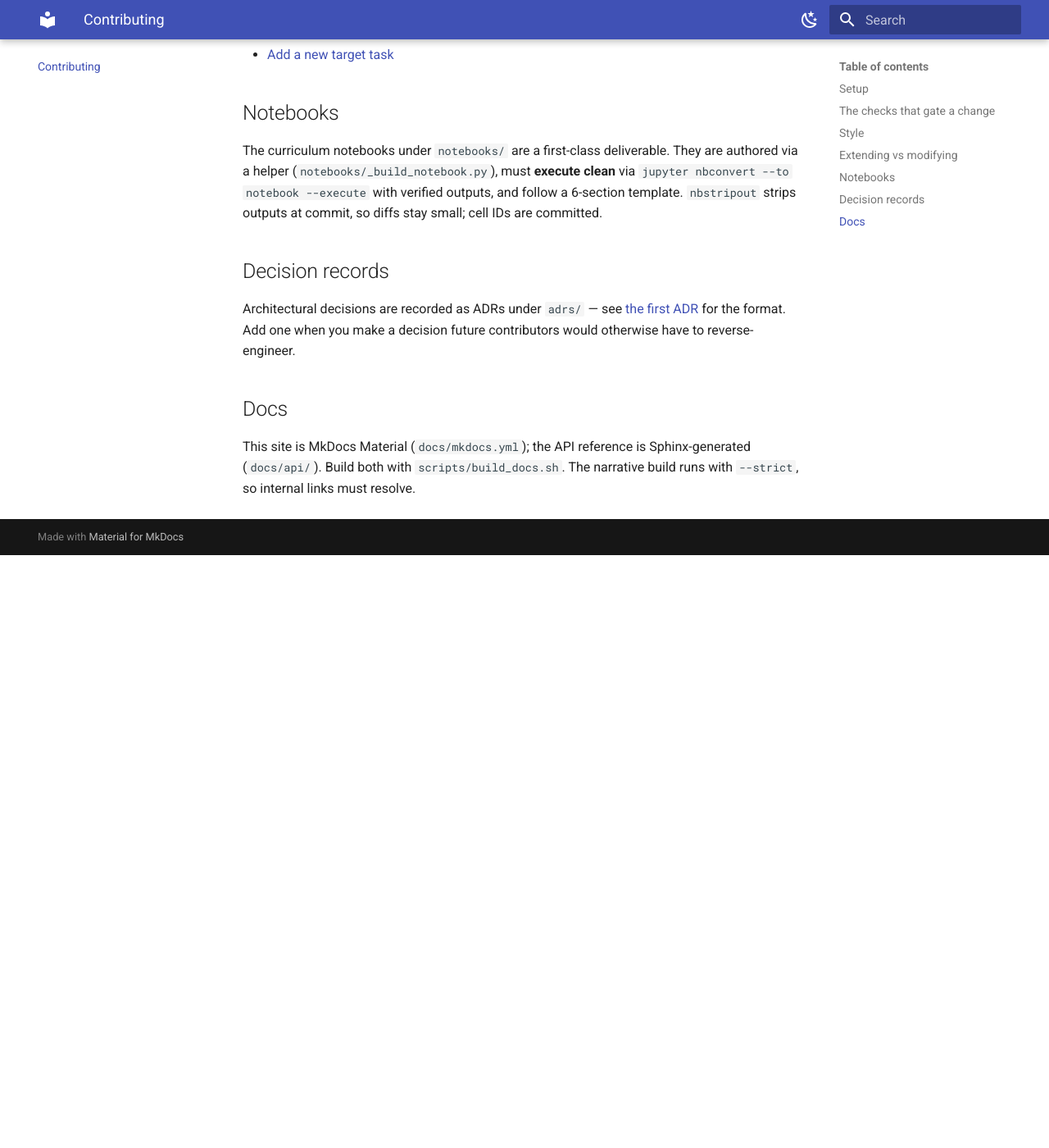
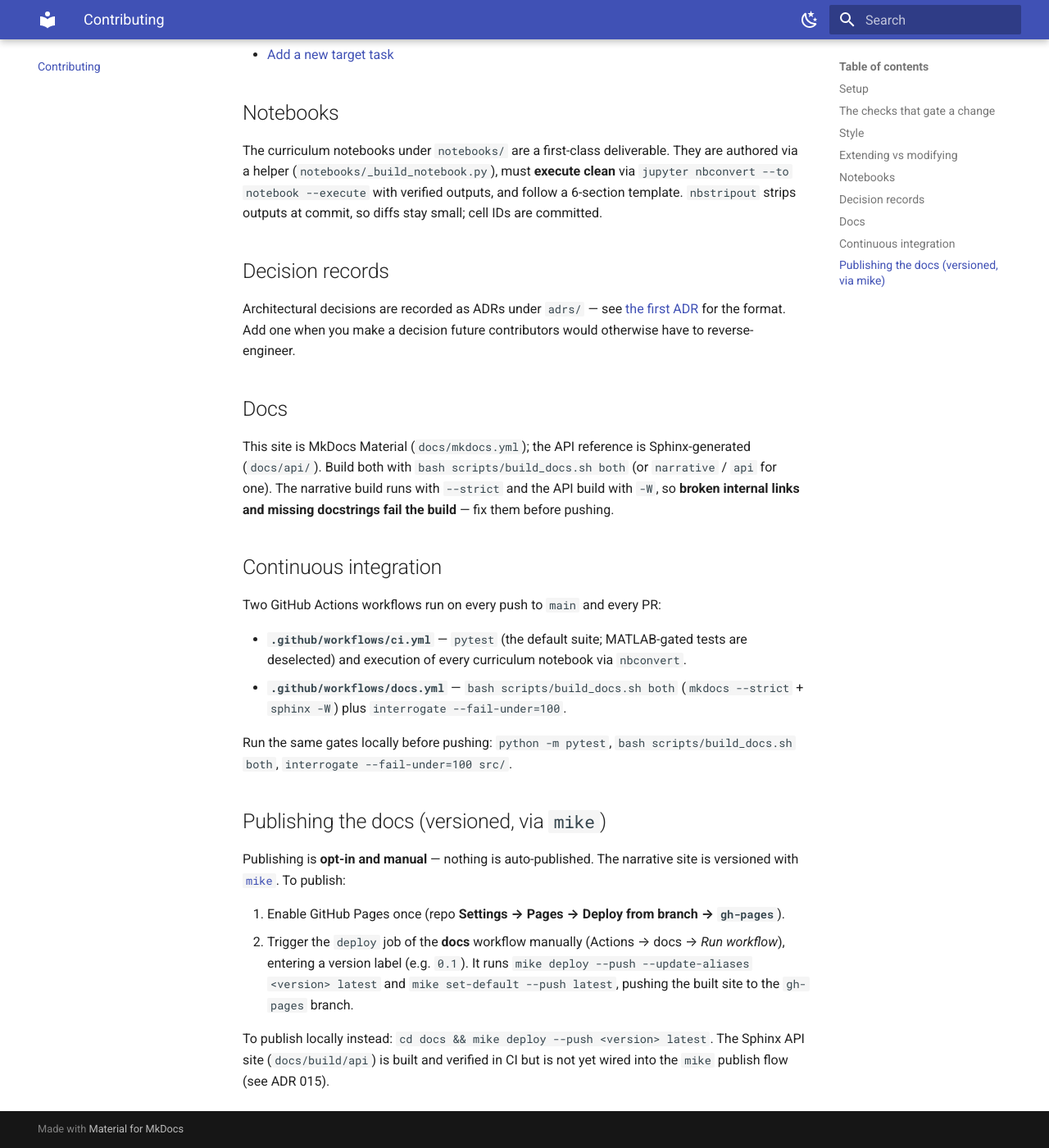
Before and after one commit to cgerrity/neural_data_decoding, an MkDocs documentation site: the page built from docs/narrative/contributing.md, in a window 1280 px wide and 1400 px high, scrolled down 1309 px. Shown: the whole window at 82% size. Built offline with MkDocs 1.6.1 and Material for MkDocs 9.7.7, drawn with Linux system fonts in a browser that asks for light colours; the version menu is left out; before the commit the page ends 1986 px from its top, so only the background shows below that.

Commit message:
ci(F): wire docs + tests into GitHub Actions; configure mike versioning
Completes the Milestone-F infra items (build CI + hosting/versioning),
per docs/PLAN.md's CI-gates spec. No auto-publish — publishing is manual.

- .github/workflows/docs.yml: on push/PR, build both doc sites
  (mkdocs --strict + sphinx -W via build_docs.sh) and run
  interrogate --fail-under=100. A separate 'deploy' job is
  workflow_dispatch ONLY (manual) — it never runs on push/PR, so docs are
  never auto-published; when triggered it publishes the versioned
  narrative site to gh-pages via mike (contents: write, requires Pages
  enabled).
- .github/workflows/ci.yml: on push/PR, run pytest (default suite) and
  execute every curriculum notebook via nbconvert (WANDB_MODE=disabled;
  08.6's MATLAB cell self-skips on the runner).
- mkdocs.yml: add the  selector (inert
  until a mike deploy runs; verified clean under --strict).
- contributing.md: document the CI gates and the opt-in, manual mike
  publish flow (enable Pages -> run the deploy job).

Verified locally: build_docs.sh both exits 0, interrogate --fail-under=100
passes, the notebook glob matches all 76, both workflow YAMLs parse and
the deploy job is correctly gated to workflow_dispatch.

Co-Authored-By: Claude Opus 4.8 <noreply@anthropic.com>

```diff
--- a/docs/mkdocs.yml
+++ b/docs/mkdocs.yml
@@ -65,6 +65,13 @@ plugins:
             show_root_heading: true
             members_order: source
 
+# Versioned docs are published with `mike` (see scripts/build_docs.sh and the
+# manual "deploy" job in .github/workflows/docs.yml). This block renders the
+# version selector in the built site; it is inert until a mike deploy runs.
+extra:
+  version:
+    provider: mike
+
 nav:
   - Home: index.md
   - Quickstart: quickstart.md
--- a/docs/narrative/contributing.md
+++ b/docs/narrative/contributing.md
@@ -61,5 +61,37 @@ engineer.
 ## Docs
 
 This site is MkDocs Material (`docs/mkdocs.yml`); the API reference is
-Sphinx-generated (`docs/api/`). Build both with `scripts/build_docs.sh`. The
-narrative build runs with `--strict`, so internal links must resolve.
+Sphinx-generated (`docs/api/`). Build both with `bash scripts/build_docs.sh both`
+(or `narrative` / `api` for one). The narrative build runs with `--strict` and
+the API build with `-W`, so **broken internal links and missing docstrings fail
+the build** — fix them before pushing.
+
+## Continuous integration
+
+Two GitHub Actions workflows run on every push to `main` and every PR:
+
+- **`.github/workflows/ci.yml`** — `pytest` (the default suite; MATLAB-gated
+  tests are deselected) and execution of every curriculum notebook via
+  `nbconvert`.
+- **`.github/workflows/docs.yml`** — `bash scripts/build_docs.sh both`
+  (`mkdocs --strict` + `sphinx -W`) plus `interrogate --fail-under=100`.
+
+Run the same gates locally before pushing: `python -m pytest`,
+`bash scripts/build_docs.sh both`, `interrogate --fail-under=100 src/`.
+
+## Publishing the docs (versioned, via `mike`)
+
+Publishing is **opt-in and manual** — nothing is auto-published. The narrative
+site is versioned with [`mike`](https://github.com/jimporter/mike). To publish:
+
+1. Enable GitHub Pages once (repo **Settings → Pages → Deploy from branch →
+   `gh-pages`**).
+2. Trigger the `deploy` job of the **docs** workflow manually
+   (Actions → docs → *Run workflow*), entering a version label (e.g. `0.1`). It
+   runs `mike deploy --push --update-aliases <version> latest` and
+   `mike set-default --push latest`, pushing the built site to the `gh-pages`
+   branch.
+
+To publish locally instead: `cd docs && mike deploy --push <version> latest`.
+The Sphinx API site (`docs/build/api`) is built and verified in CI but is not
+yet wired into the `mike` publish flow (see ADR 015).
```
Also changed, not shown: 2 other files.
